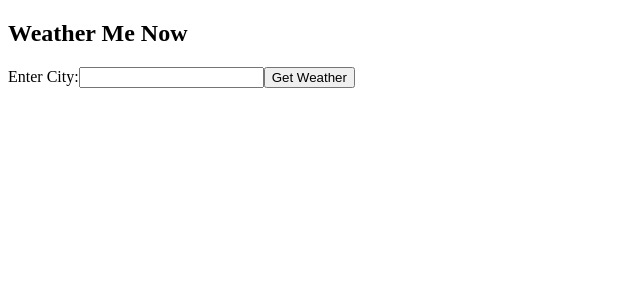
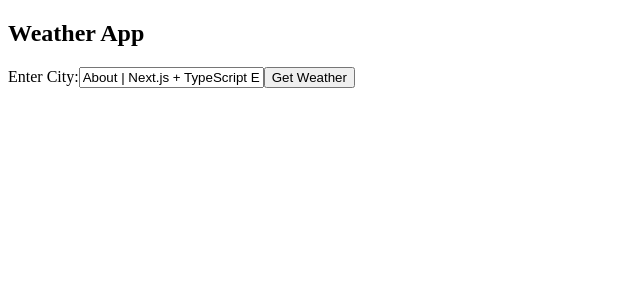
Before and after one commit to TeddyTjoe1990/WeatherMeNow, a Next.js app in the folder weatherapp/: page /about in a window 1280 px wide. Shown: the top 300 px of the page, without its empty margins (0-640 px from the left). Built offline with nearby package versions, Linux system fonts and the light colour scheme.

Commit message:
Update Layout.tsx
made some changes in this file

```diff
--- a/weatherapp/components/Layout.tsx
+++ b/weatherapp/components/Layout.tsx
@@ -1,11 +1,13 @@
+// components/Weather.tsx
 import React, { useState } from 'react';
 
 interface WeatherProps {
-  defaultCity?: string;
+  defaultCity?: string,
+  title: string;
 }
 
-const Weather: React.FC<WeatherProps> = () => {
-  const [city, setCity] = useState('');
+const Weather: React.FC<WeatherProps> = ({ defaultCity = 'New York' }) => {
+  const [city, setCity] = useState(defaultCity);
   const [weatherData, setWeatherData] = useState(null);
 
   const apiKey = '93b04ac2e3dafc69e377e21afa088063';
@@ -29,7 +31,7 @@ const Weather: React.FC<WeatherProps> = () => {
 
   return (
     <div>
-      <h2>Weather Me Now</h2>
+      <h2>Weather App</h2>
       <form onSubmit={handleSubmit}>
         <label htmlFor="city">Enter City:</label>
         <input
@@ -45,7 +47,7 @@ const Weather: React.FC<WeatherProps> = () => {
       {weatherData && (
         <div>
           <h3>Current Weather</h3>
-          <p>Your City: {weatherData.name}</p>
+          <p>City: {weatherData.name}</p>
           <p>Temperature: {weatherData.main.temp}°C</p>
           <p>Conditions: {weatherData.weather[0].description}</p>
         </div>
```
